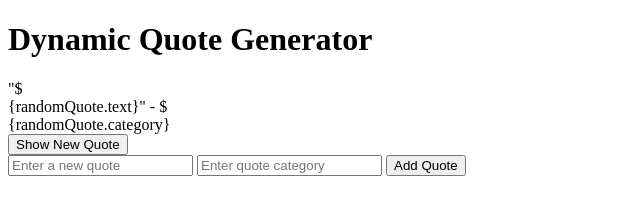
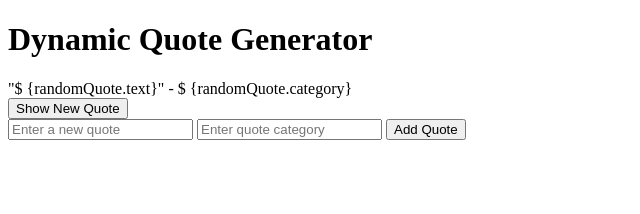
Before and after one commit to Alikdn/alx_fe_javascript, a plain HTML site: page dom-manipulation/index.html in a window 1280 px wide. Both pictures are taken after a click on the button "Show New Quote". Shown: the whole page, without its empty margins (0-640 px from the left). Drawn offline with Linux system fonts and the light colour scheme.

Commit message:
update file

```diff
--- a/dom-manipulation/script.js
+++ b/dom-manipulation/script.js
@@ -11,7 +11,7 @@ let quotes = [
     const quoteDisplay = document.getElementById('quoteDisplay');
     const randomIndex = Math.floor(Math.random() * quotes.length);
     const randomQuote = quotes[randomIndex];
-    quoteDisplay.innerText = `"$
+    quoteDisplay.innerHTML = `"$
     {randomQuote.text}" - $
     {randomQuote.category}`;
   }
@@ -25,6 +25,7 @@ let quotes = [
       quotes.push({ text: newQuoteText, category: newQuoteCategory });
       document.getElementById('newQuoteText').value = '';
       document.getElementById('newQuoteCategory').value = '';
+      showRandomQuote(); // Optionally show the newly added quote
       alert('New quote added!');
     } else {
       alert('Please enter both quote text and category.');
```
Also changed, not shown: dom-manipulation/index.html (line endings or trailing spaces).
